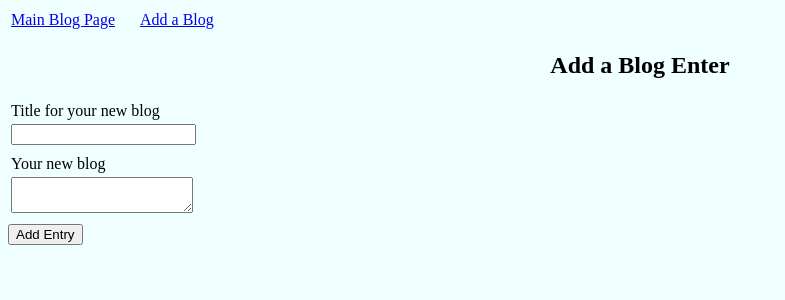
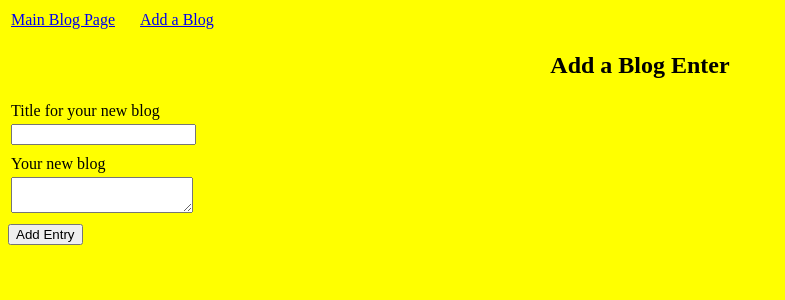
Before and after one commit to ramyabellala/build-a-blog, a Flask app: page /new_post in a window 1280 px wide. Shown: the top 300 px of the page, without its empty margins (0-785 px from the left). Run offline with Flask 2, Linux system fonts and the light colour scheme.

Commit message:
changed colour for completed assisgnment

```diff
--- a/templates/base.html
+++ b/templates/base.html
@@ -4,7 +4,7 @@
     <head>
         <title>{{title}}</title>
     </head>
-    <body style="background-color:azure">
+    <body style="background-color:yellow">
         <table>
             <tr>
                 <td width=125px><a href="/blog"> Main Blog Page </a> </td>
```
